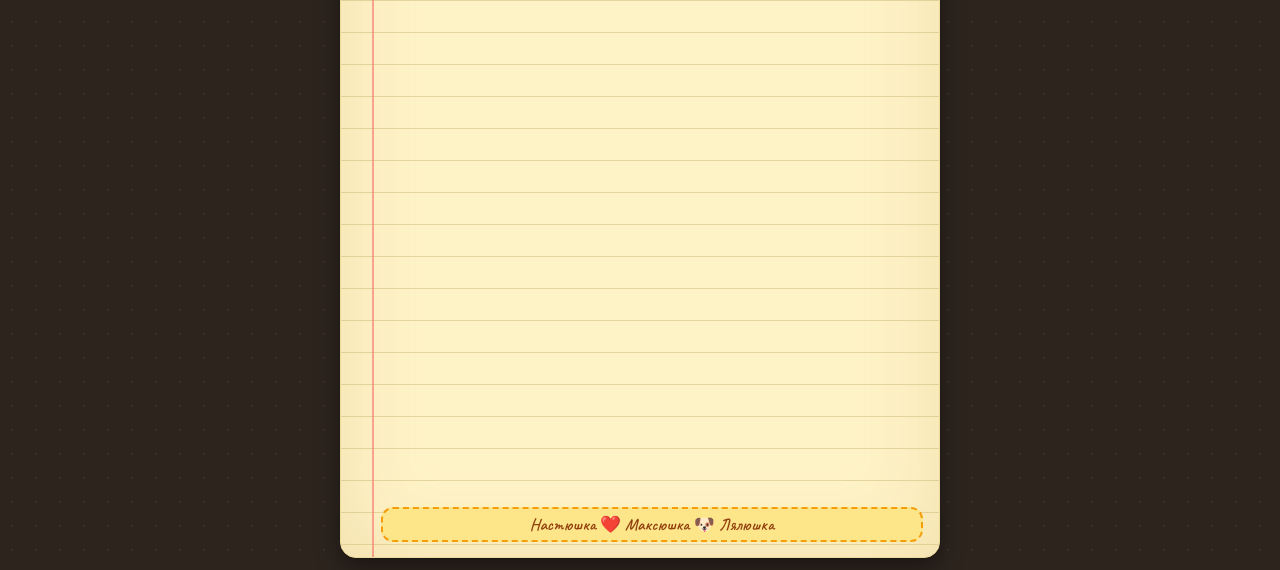
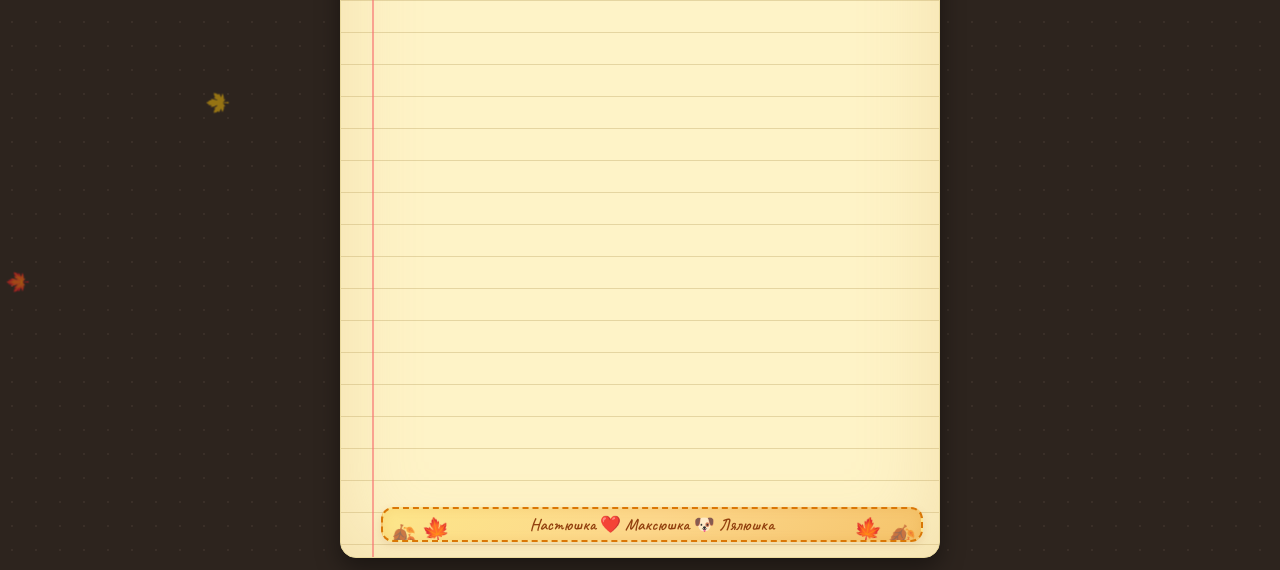
Before and after one commit to LomyaraMax/Shopping, a plain HTML site: page index.html in a window 1280 px wide. Shown: the part 230-800 px from the top of the page. Drawn offline with Linux system fonts and the light colour scheme; no server answers; a web font is replaced by a local one.

Commit message:
Update style.css

```diff
--- a/style.css
+++ b/style.css
@@ -1885,3 +1885,188 @@ h2 {
   position: relative;
   z-index: 1;
 }
+
+
+/* ==========================================
+   🍂 ОСЕННЯЯ АТМОСФЕРА
+   ========================================== */
+
+/* Слой падающих листьев */
+body::before,
+body::after {
+  content: "🍂";
+  position: fixed;
+  top: -60px;
+  left: 0;
+  z-index: 50;
+  pointer-events: none;
+  white-space: pre;
+  font-size: 25px;
+  opacity: 0.75;
+  will-change: transform;
+}
+
+/* Первый поток листьев */
+body::before {
+  content: "🍂";
+  text-shadow:
+    8vw 12vh 0 #e99b36,
+    19vw 35vh 0 #d97706,
+    31vw 5vh 0 #eab308,
+    44vw 55vh 0 #c66b24,
+    57vw 20vh 0 #e99b36,
+    68vw 70vh 0 #eab308,
+    79vw 30vh 0 #d97706,
+    91vw 60vh 0 #e99b36,
+    97vw 10vh 0 #c66b24;
+
+  animation: autumnFall 17s linear infinite;
+}
+
+/* Второй поток листьев */
+body::after {
+  content: "🍁";
+  font-size: 20px;
+  opacity: 0.55;
+
+  text-shadow:
+    14vw 25vh 0 #eab308,
+    27vw 60vh 0 #c66b24,
+    39vw 15vh 0 #d97706,
+    51vw 45vh 0 #e99b36,
+    63vw 5vh 0 #c66b24,
+    75vw 55vh 0 #eab308,
+    87vw 18vh 0 #d97706,
+    96vw 75vh 0 #e99b36;
+
+  animation: autumnFall 24s linear infinite;
+  animation-delay: -10s;
+}
+
+/* Падение и вращение */
+@keyframes autumnFall {
+  0% {
+    transform:
+      translate3d(0, -10vh, 0)
+      rotate(0deg);
+  }
+
+  25% {
+    transform:
+      translate3d(35px, 25vh, 0)
+      rotate(100deg);
+  }
+
+  50% {
+    transform:
+      translate3d(-20px, 55vh, 0)
+      rotate(220deg);
+  }
+
+  75% {
+    transform:
+      translate3d(30px, 85vh, 0)
+      rotate(320deg);
+  }
+
+  100% {
+    transform:
+      translate3d(-15px, 115vh, 0)
+      rotate(450deg);
+  }
+}
+
+
+/* ==========================================
+   🍁 ОСЕННИЙ ФУТЕР
+   ========================================== */
+
+.love {
+  position: relative;
+  overflow: hidden;
+
+  background:
+    linear-gradient(
+      135deg,
+      #fde68a,
+      #fcd78b,
+      #f5c46b
+    );
+
+  border: 2px dashed #d97706;
+
+  box-shadow:
+    0 3px 8px rgba(146, 64, 14, 0.12),
+    inset 0 0 12px rgba(217, 119, 6, 0.12);
+}
+
+/* Листья по краям футера */
+.love::before,
+.love::after {
+  position: absolute;
+  bottom: -5px;
+  pointer-events: none;
+  z-index: 0;
+  font-size: 23px;
+  opacity: 0.85;
+  line-height: 1;
+}
+
+.love::before {
+  content: "🍂 🍁";
+  left: 5px;
+  transform: rotate(-12deg);
+}
+
+.love::after {
+  content: "🍁 🍂";
+  right: 5px;
+  transform: rotate(12deg);
+}
+
+/* Текст поверх декора */
+.love span {
+  position: relative;
+  z-index: 1;
+}
+
+/* ==========================================
+   🍂 ОСЕННИЕ АКЦЕНТЫ
+   ========================================== */
+
+/* Немного теплее заголовки */
+h2 {
+  border-bottom-color: #d99a37;
+}
+
+/* Кнопки */
+.add-group-btn,
+.input-row button,
+.cal-btn {
+  background: #a65d16;
+}
+
+.add-group-btn:active,
+.input-row button:active {
+  background: #854d0e;
+}
+
+/* Счётчики */
+.badge {
+  background: #b96b1c;
+}
+
+/* Прокрутка */
+#taskGroupsView::-webkit-scrollbar-thumb,
+.task-list-scroll::-webkit-scrollbar-thumb,
+.shopping-list-scroll::-webkit-scrollbar-thumb {
+  background: #d19a43;
+}
+
+/* Уважение к настройке уменьшения анимации */
+@media (prefers-reduced-motion: reduce) {
+  body::before,
+  body::after {
+    animation: none;
+  }
+}
```
